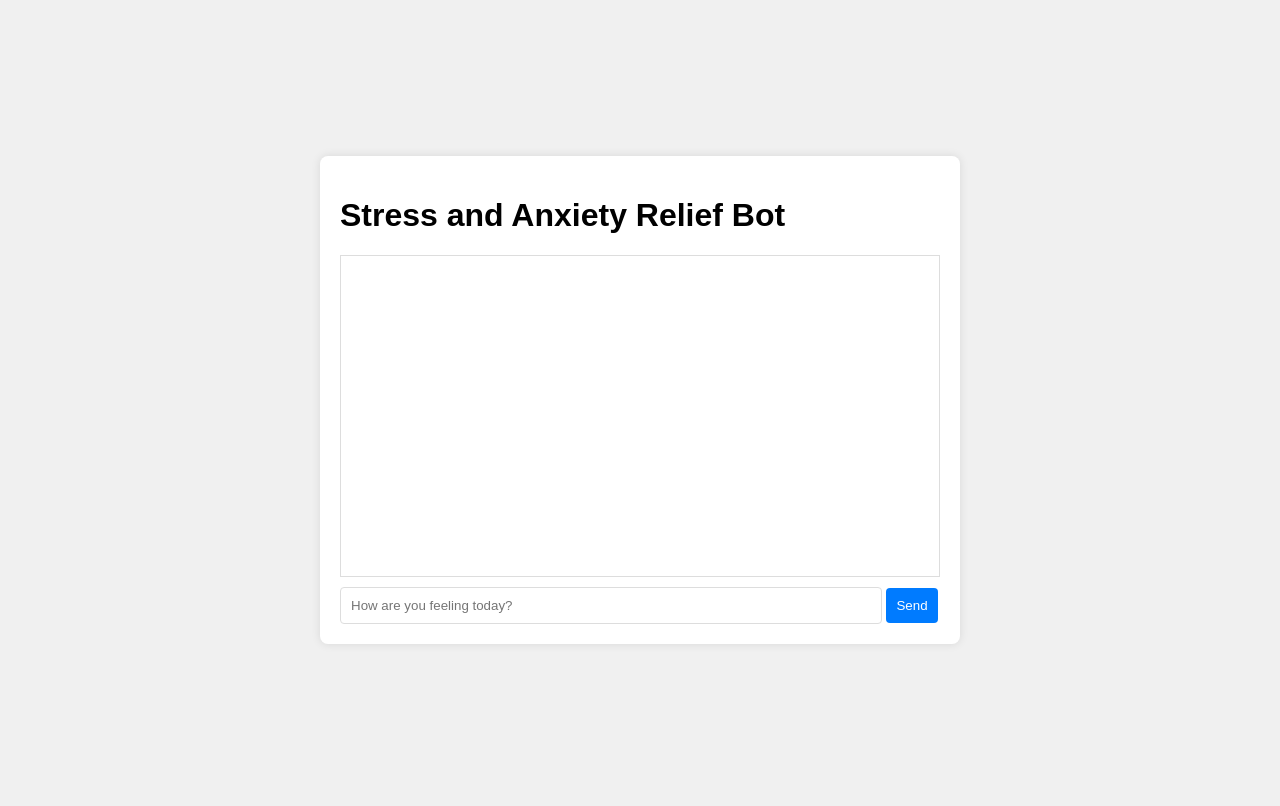
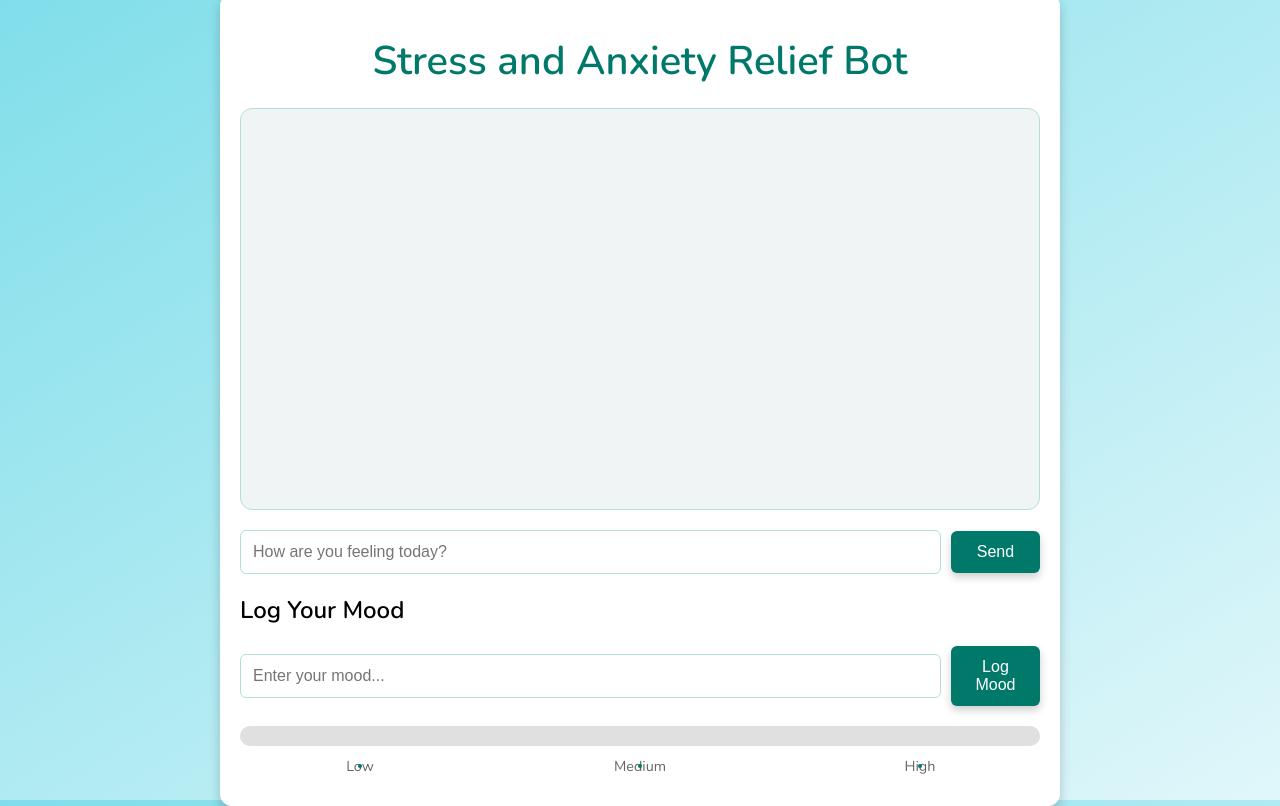
Before and after one commit to Blacksujit/RelaxRover, a Flask app: page / in a window 1280 px wide. Before the commit the page ends 644 px from the top, so only its background shows below. Run offline with Flask 3, Linux system fonts and the light colour scheme.

Commit message:
Quinine Submission_Project

```diff
--- a/backend/app.py
+++ b/backend/app.py
@@ -1,5 +1,5 @@
 from flask import Flask, request, jsonify, render_template
-from bot_logic import handle_query
+from bot_logic import handle_query, log_mood, get_mood_log, check_daily_in_check
 
 app = Flask(__name__, static_folder='../frontend/static', template_folder='../frontend/templates')
 
@@ -13,18 +13,38 @@ def query():
         data = request.json
         user_query = data.get('query', '')
         response = handle_query(user_query)
-
-        # Check if response has expected keys
-        if not isinstance(response, dict):
-            raise ValueError("Response from handle_query should be a dictionary.")
-
         return jsonify({
-            "llama": response.get('llama', 'No response from LLaMA'),
-            "chatgpt": response.get('chatgpt', 'No response from ChatGPT')
+            "mistral": response.get('mistral', 'No response from Mistral'),
         })
     except Exception as e:
-        # Print error details to the console
-        print(f"Error processing query: {e}")
+        return jsonify({"error": str(e)}), 500
+
+@app.route('/log_mood', methods=['POST'])
+def log_mood_route():
+    try:
+        data = request.json
+        mood = data.get('mood', '')
+        if mood:
+            log_mood(mood)
+            return jsonify({"message": "Mood logged successfully"})
+        return jsonify({"error": "Mood is required"}), 400
+    except Exception as e:
+        return jsonify({"error": str(e)}), 500
+
+@app.route('/get_mood_log', methods=['GET'])
+def get_mood_log_route():
+    try:
+        mood_log = get_mood_log()
+        return jsonify({"mood_log": mood_log})
+    except Exception as e:
+        return jsonify({"error": str(e)}), 500
+
+@app.route('/daily_checkin', methods=['POST'])
+def daily_checkin_route():
+    try:
+        check_in_status = check_daily_in_check()
+        return jsonify({"checked_in": check_in_status})
+    except Exception as e:
         return jsonify({"error": str(e)}), 500
 
 if __name__ == '__main__':
--- a/frontend/static/css/style.css
+++ b/frontend/static/css/style.css
@@ -1,71 +1,264 @@
+/* Base Styles */
 body {
-    font-family: Arial, sans-serif;
+    font-family: 'Nunito', sans-serif;
     display: flex;
     justify-content: center;
     align-items: center;
     height: 100vh;
     margin: 0;
-    background-color: #f0f0f0;
+    background: linear-gradient(to bottom right, #e0f7fa, #80deea);
+    animation: backgroundAnimation 15s linear infinite;
 }
 
+/* Container */
 .container {
-    width: 50%;
-    max-width: 600px;
-    margin: 0 auto;
-    background: white;
+    width: 100%;
+    max-width: 800px;
+    background: #ffffff;
     padding: 20px;
-    border-radius: 8px;
-    box-shadow: 0 0 10px rgba(0,0,0,0.1);
+    border-radius: 12px;
+    box-shadow: 0 6px 12px rgba(0, 0, 0, 0.2);
+    overflow: hidden;
+    position: relative;
 }
 
-#chatbox {
-    height: 300px;
-    overflow-y: auto;
-    border: 1px solid #ddd;
-    padding: 10px;
-    margin-bottom: 10px;
+/* Header */
+h1 {
+    text-align: center;
+    color: #00796b;
+    font-size: 2.5rem;
+    margin-top: 20px;
+    margin-bottom: 20px;
+    font-weight: 700;
 }
 
+/* Chatbox */
+#chatbox {
+    height: 400px;
+    overflow-y: auto;
+    border: 1px solid #b2dfdb;
+    border-radius: 12px;
+    background: #f0f4f4;
+    margin-top: 20px;
+    margin-bottom: 20px;
+    position: relative;
+}
+
+/* Messages */
 #messages {
     display: flex;
     flex-direction: column;
 }
 
+/* Individual Messages */
 .message {
-    padding: 5px;
-    border-bottom: 1px solid #ddd;
+    padding: 12px;
+    border-radius: 10px;
+    margin-bottom: 10px;
+    max-width: 75%;
+    line-height: 1.6;
 }
 
 .user-message {
     align-self: flex-end;
-    background-color: #d1ffd1;
-    border-radius: 8px;
-    padding: 8px;
+    background-color: #a5d6a7;
+    border: 1px solid #81c784;
+    box-shadow: 0 4px 8px rgba(0, 0, 0, 0.2);
+    margin-top: 2%;
+    margin-bottom: 2%;
+    margin-right: 2%;
+
 }
 
 .bot-message {
     align-self: flex-start;
-    background-color: #f1f1f1;
-    border-radius: 8px;
-    padding: 8px;
+    background-color: #e0e0e0;
+    border: 1px solid #ebcc8a;
+    box-shadow: 0 4px 8px rgba(0, 0, 0, 0.2);
+    margin-top: 2%;
+    margin-bottom: 2%;
+    margin-right: 2%;
+}
+
+/* Input and Button */
+.input-container {
+    display: flex;
+    align-items: center;
+    gap: 10px;
+    margin-bottom: 20px;
 }
 
 input[type="text"] {
-    width: calc(100% - 80px);
-    padding: 10px;
-    border: 1px solid #ddd;
-    border-radius: 4px;
+    width: calc(100% - 90px);
+    padding: 12px;
+    border: 1px solid #b2dfdb;
+    border-radius: 6px;
+    font-size: 1rem;
+    box-sizing: border-box;
 }
 
 button {
-    padding: 10px;
+    width: 90px;
+    padding: 12px;
     border: none;
-    background-color: #007bff;
-    color: white;
-    border-radius: 4px;
+    background-color: #00796b;
+    color: #ffffff;
+    border-radius: 6px;
     cursor: pointer;
+    font-size: 1rem;
+    box-shadow: 0 4px 8px rgba(0, 0, 0, 0.2);
+    transition: background-color 0.3s, transform 0.2s;
 }
 
 button:hover {
-    background-color: #0056b3;
+    background-color: #004d40;
+    transform: scale(1.05);
 }
+
+/* Loader */
+.loader {
+    border: 3px solid #e0e0e0; /* Light grey */
+    border-top: 3px solid #00796b; /* Teal */
+    border-radius: 50%;
+    width: 24px;
+    height: 24px;
+    animation: spin 1s linear infinite;
+    display: inline-block;
+    margin-left: 10px;
+}
+
+@keyframes spin {
+    0% { transform: rotate(0deg); }
+    100% { transform: rotate(360deg); }
+}
+
+/* Loading Dots */
+.loading-dots {
+    display: flex;
+    justify-content: center;
+    align-items: center;
+    gap: 5px;
+    font-size: 1.5rem;
+    color: #00796b;
+}
+
+.loading-dots span {
+    animation: dot-blink 1.5s infinite step-start;
+}
+
+.loading-dots span:nth-child(2) {
+    animation-delay: 0.3s;
+}
+
+.loading-dots span:nth-child(3) {
+    animation-delay: 0.6s;
+}
+
+@keyframes dot-blink {
+    0%, 20%, 50%, 80%, 100% {
+        opacity: 0;
+    }
+    40%, 60% {
+        opacity: 1;
+    }
+}
+
+/* Mood Logger */
+.mood-logger {
+    display: flex;
+    align-items: center;
+    gap: 10px;
+    margin-bottom: 20px;
+}
+
+.mood-logger input[type="text"] {
+    width: calc(100% - 90px);
+    padding: 12px;
+    border: 1px solid #b2dfdb;
+    border-radius: 6px;
+    font-size: 1rem;
+}
+
+/* Progress Bar Container */
+#progress-bar-container {
+    height: 20px;
+    width: 100%;
+    background-color: #e0e0e0;
+    border-radius: 12px;
+    margin-top: 10px;
+    margin-bottom: 10px;
+    position: relative;
+    overflow: hidden;
+}
+
+#progress-bar {
+    height: 100%;
+    width: 0%;
+    background-color: #4caf50;
+    border-radius: 12px;
+    position: absolute;
+    top: 0;
+    left: 0;
+    transition: width 0.5s;
+    box-shadow: 0 0 15px rgba(76, 175, 80, 0.8);
+}
+
+.sparkles {
+    position: absolute;
+    top: 0;
+    left: 0;
+    width: 100%;
+    height: 100%;
+    background: url('sparkles.png') repeat;
+    animation: sparkle 1.5s infinite;
+}
+
+@keyframes sparkle {
+    0% { background-position: 0 0; }
+    100% { background-position: 100% 100%; }
+}
+
+/* Mood Checkpoints */
+#mood-checkpoints {
+    display: flex;
+    justify-content: space-between;
+    font-size: 0.9rem;
+    color: #666;
+    margin-top: 5px;
+}
+
+.checkpoint {
+    width: 30%;
+    text-align: center;
+    font-weight: 500;
+    position: relative;
+}
+
+.checkpoint::after {
+    content: '';
+    display: block;
+    width: 4px;
+    height: 4px;
+    background-color: #00796b;
+    border-radius: 50%;
+    position: absolute;
+    top: 50%;
+    left: 50%;
+    transform: translate(-50%, -50%);
+}
+
+/* Mood Message */
+#mood-message {
+    font-size: 1.2rem;
+    text-align: center;
+    color: #00796b;
+    margin-top: 10px;
+    font-weight: 600;
+}
+
+/* Background Animation */
+@keyframes backgroundAnimation {
+    0% { background: linear-gradient(to bottom right, #e0f7fa, #80deea); }
+    50% { background: linear-gradient(to bottom right, #80deea, #e0f7fa); }
+    100% { background: linear-gradient(to bottom right, #e0f7fa, #80deea); }
+}
--- a/frontend/static/js/script.js
+++ b/frontend/static/js/script.js
@@ -1,9 +1,25 @@
+// Function to add messages to the chatbox
+function addMessage(sender, message) {
+    const messageElement = document.createElement('div');
+    messageElement.className = `message ${sender}-message`;
+    messageElement.textContent = message;
+    document.getElementById('messages').appendChild(messageElement);
+    document.getElementById('chatbox').scrollTop = document.getElementById('chatbox').scrollHeight;
+}
+
+// Function to handle sending queries
 async function sendQuery() {
     const userInput = document.getElementById('user-input').value;
     if (!userInput.trim()) return;
 
     // Add user message to chatbox
     addMessage('user', userInput);
+
+    // Show loader
+    const loader = document.getElementById('loader');
+    const loadingDots = document.getElementById('loading-dots');
+    loader.style.display = 'inline-block';
+    loadingDots.style.display = 'inline-block';
 
     try {
         // Send request to backend
@@ -25,27 +41,62 @@ async function sendQuery() {
         console.log('Response Data:', data);
 
         // Ensure data contains expected fields
-        const llamaResponse = data.llama || 'No response from LLaMA';
-        const chatgptResponse = data.chatgpt || 'No response from ChatGPT';
+        const mistralResponse = data.mistral || 'No response from Mistral';
 
         // Add bot messages to chatbox
-        // addMessage('bot', `LLaMA says: ${llamaResponse}`);
-        addMessage('bot', `ChatGPT says: ${chatgptResponse}`);
+        addMessage('bot', `Mistral says: ${mistralResponse}`);
 
     } catch (error) {
         console.error('Error:', error);
         addMessage('bot', 'Sorry, there was an error processing your request.');
+    } finally {
+        // Hide loader
+        loader.style.display = 'none';
+        loadingDots.style.display = 'none';
+        document.getElementById('user-input').value = ''; // Clear input
     }
-
-    // Clear user input
-    document.getElementById('user-input').value = '';
 }
 
-function addMessage(role, text) {
-    const messages = document.getElementById('messages');
-    const messageDiv = document.createElement('div');
-    messageDiv.className = `message ${role}-message`;
-    messageDiv.textContent = text;
-    messages.appendChild(messageDiv);
-    messages.scrollTop = messages.scrollHeight;
+// Function to log mood
+function logMood() {
+    const moodInput = document.getElementById('mood-input').value;
+    if (!moodInput.trim()) return;
+
+    // Show progress bar
+    const progressBar = document.getElementById('progress-bar');
+    progressBar.style.width = '100%';
+
+    // Generate mood-based message
+    const moodMessage = generateMoodMessage(moodInput);
+
+    // Display mood message
+    const moodMessageElement = document.getElementById('mood-message');
+    moodMessageElement.textContent = moodMessage;
+
+    // Clear mood input
+    document.getElementById('mood-input').value = '';
+
+    // Hide progress bar after 1 second
+    setTimeout(() => {
+        progressBar.style.width = '0%';
+    }, 1000);
 }
+
+// Function to generate mood-based message
+function generateMoodMessage(mood) {
+    let message;
+    switch (true) {
+        case /happy|joy|excited/i.test(mood):
+            message = "That's great to hear! Keep spreading the positivity.";
+            break;
+        case /sad|down|unhappy/i.test(mood):
+            message = "I'm sorry you're feeling this way. Remember, it's okay to seek help.";
+            break;
+        case /angry|frustrated/i.test(mood):
+            message = "Take a deep breath. It's important to stay calm.";
+            break;
+        default:
+            message = "Thanks for sharing your mood. How can I assist you further?";
+    }
+    return message;
+}
--- a/frontend/templates/index.html
+++ b/frontend/templates/index.html
@@ -5,15 +5,42 @@
     <meta name="viewport" content="width=device-width, initial-scale=1.0">
     <title>Stress and Anxiety Relief Bot</title>
     <link rel="stylesheet" href="{{ url_for('static', filename='css/style.css') }}">
+    <link href="https://fonts.googleapis.com/css2?family=Roboto:wght@400;500;700&family=Nunito:wght@400;600&display=swap" rel="stylesheet">
 </head>
 <body>
     <div class="container">
         <h1>Stress and Anxiety Relief Bot</h1>
         <div id="chatbox">
             <div id="messages"></div>
+            <div id="loader" class="loader" style="display: none;"></div>
+            <div id="loading-dots" class="loading-dots" style="display: none;">
+                <span>.</span>
+                <span>.</span>
+                <span>.</span>
+            </div>
         </div>
-        <input type="text" id="user-input" placeholder="How are you feeling today?">
-        <button onclick="sendQuery()">Send</button>
+        <div class="input-container">
+            <input type="text" id="user-input" placeholder="How are you feeling today?">
+            <button onclick="sendQuery()">Send</button>
+        </div>
+        <h2>Log Your Mood</h2>
+        <div class="mood-logger">
+            <input type="text" id="mood-input" placeholder="Enter your mood...">
+            <button onclick="logMood()">Log Mood</button>
+        </div>
+        <div id="mood-log">
+            <div id="progress-bar-container">
+                <div id="progress-bar">
+                    <div class="sparkles"></div>
+                </div>
+            </div>
+            <div id="mood-checkpoints">
+                <div class="checkpoint" id="low">Low</div>
+                <div class="checkpoint" id="medium">Medium</div>
+                <div class="checkpoint" id="high">High</div>
+            </div>
+            <div id="mood-message"></div>
+        </div>
     </div>
     <script src="{{ url_for('static', filename='js/script.js') }}"></script>
 </body>
```
Also changed, not shown: backend/bot_logic.py (+52 -7 lines), backend/models/MistraL_model.py (added, +49 -0 lines), backend/models/chatgpt_model.py (+19 -19 lines), backend/models/llama_model.py (+31 -26 lines), README.md, botlogic.png (added), code_block.png (added), image.png (added), image1.png (added), 2 other files.
